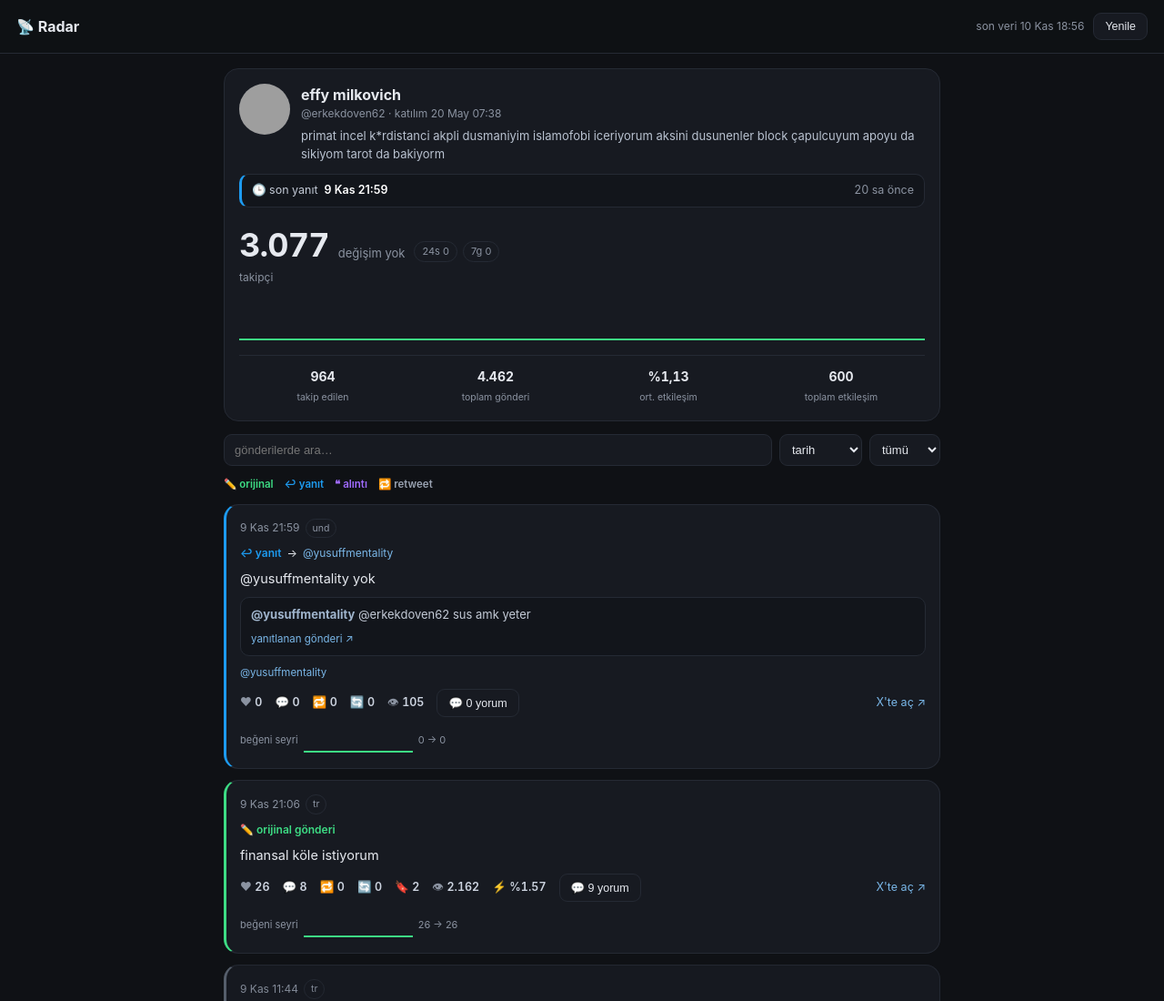
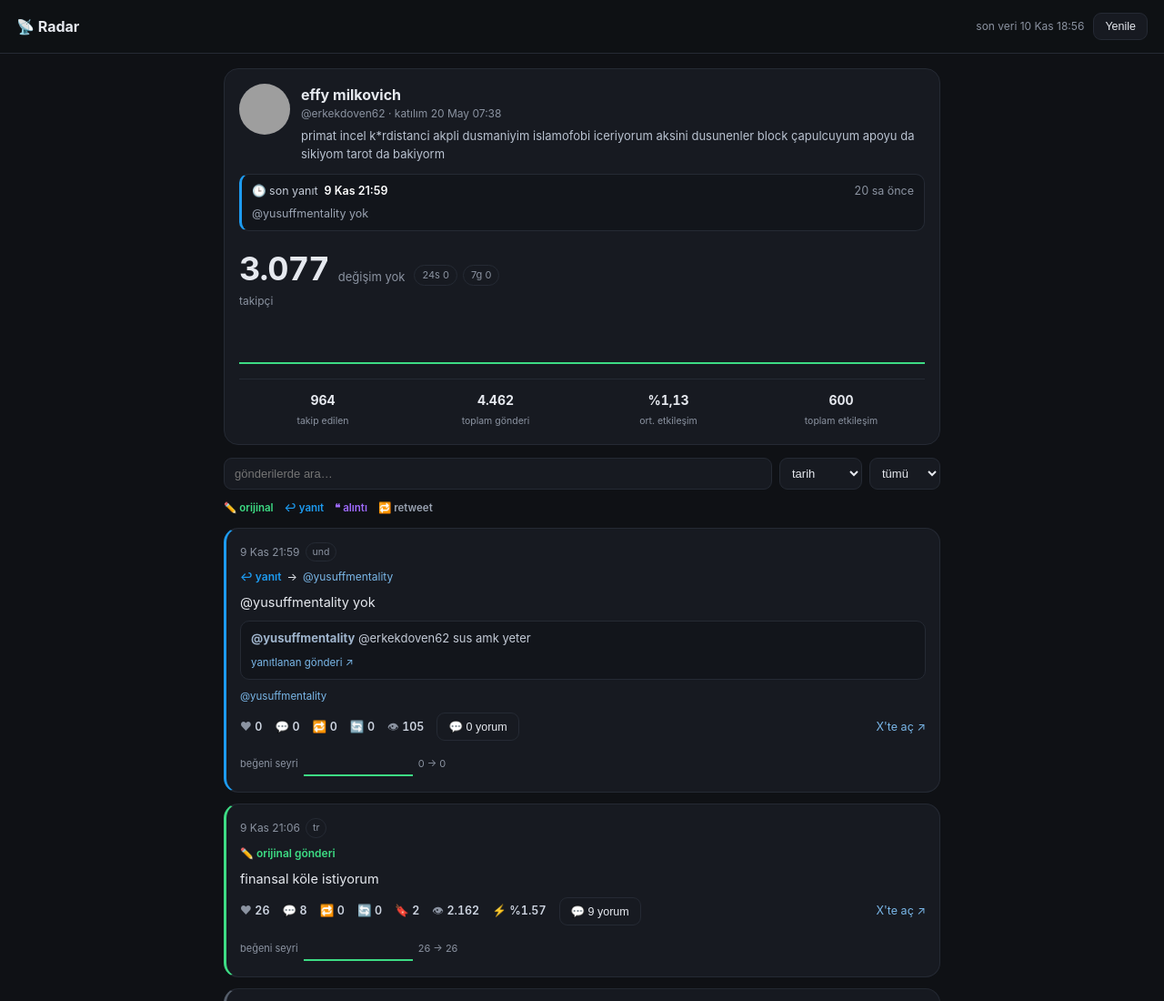
Before and after one commit to krm00/radar, a plain HTML site: page index.html in a window 1280 px wide. Shown: the top 1100 px of the page at 91% size. Drawn offline with Linux system fonts and the light colour scheme; grey boxes are pictures that could not be loaded.

Commit message:
radar: son gönderi metni + tıklayınca gönderiye git

```diff
--- a/index.html
+++ b/index.html
@@ -36,11 +36,15 @@
   .nm{font-weight:650;font-size:16px;display:flex;align-items:center;gap:5px;flex-wrap:wrap}
   .badge{color:var(--x);font-size:13px}
   .bio{color:#b9c2d0;font-size:13px;margin-top:6px;white-space:pre-wrap}
-  .last{display:flex;align-items:center;gap:7px;margin-top:12px;padding:8px 11px;
+  .last{margin-top:12px;padding:9px 11px;cursor:pointer;
         background:#12151b;border:1px solid var(--line);border-left:3px solid var(--x);
         border-radius:10px;font-size:12.5px;color:#c3cad6}
+  .last:active{background:#161b23}
+  .last .top{display:flex;align-items:center;gap:7px}
   .last b{color:#fff;font-weight:600}
   .last .ago{color:var(--dim);margin-left:auto;font-variant-numeric:tabular-nums}
+  .last .lasttext{margin-top:6px;color:#9aa3b2;font-size:12.5px;line-height:1.45;
+        display:-webkit-box;-webkit-line-clamp:2;-webkit-box-orient:vertical;overflow:hidden}
   .row{display:flex;align-items:flex-end;gap:10px;margin-top:14px;flex-wrap:wrap}
   .big{font-size:36px;font-weight:700;letter-spacing:-.8px;font-variant-numeric:tabular-nums}
   .delta{font-size:13px;padding-bottom:7px}
@@ -263,7 +267,7 @@ function postHTML(p, topId, handle){
   const mentions = (p.mentions||[]).map(x => `<span class="tag">@${esc(x)}</span>`).join("");
   const mini = (p.hist && p.hist.length > 1)
     ? `<div class="mini">beğeni seyri ${spark(p.hist, 120, 22)} <span>${nf(p.hist[0].l)} → ${nf(p.hist[p.hist.length-1].l)}</span></div>` : "";
-  return `<article class="post ${t.cls}">
+  return `<article class="post ${t.cls}" id="p-${p.id}">
     <div class="pmeta"><span class="pdate">${fmtDate(p.created_at)}</span>${badges}</div>
     ${typeHeader(p)}
     <div class="ptext">${esc(p.text)}</div>
@@ -336,8 +340,10 @@ function lastPostHTML(a){
   if(!ps.length) return `<div class="last">🕒 henüz gönderi yok</div>`;
   const latest = ps.reduce((x,y) => new Date(y.created_at) > new Date(x.created_at) ? y : x);
   const label = {original:"gönderi", reply:"yanıt", quote:"alıntı", retweet:"retweet"}[latest.type] || "gönderi";
-  return `<div class="last">🕒 son ${label} <b>${fmtDate(latest.created_at)}</b>
-    <span class="ago">${ago(latest.created_at)}</span></div>`;
+  return `<div class="last" onclick="document.getElementById('p-${latest.id}') && document.getElementById('p-${latest.id}').scrollIntoView({behavior:'smooth',block:'center'})">
+    <div class="top">🕒 son ${label} <b>${fmtDate(latest.created_at)}</b>
+      <span class="ago">${ago(latest.created_at)}</span></div>
+    <div class="lasttext">${esc(latest.text)}</div></div>`;
 }
 
 function accountHTML(a){
```
